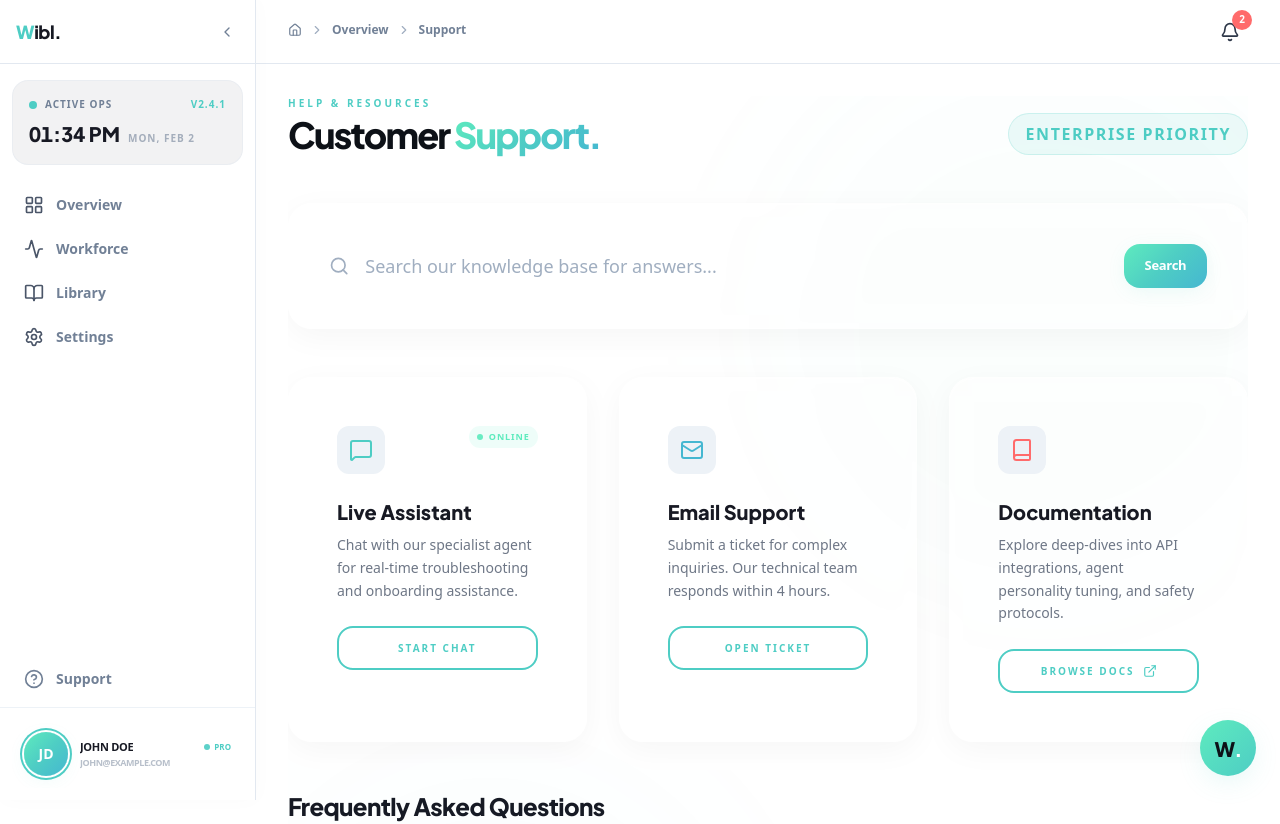
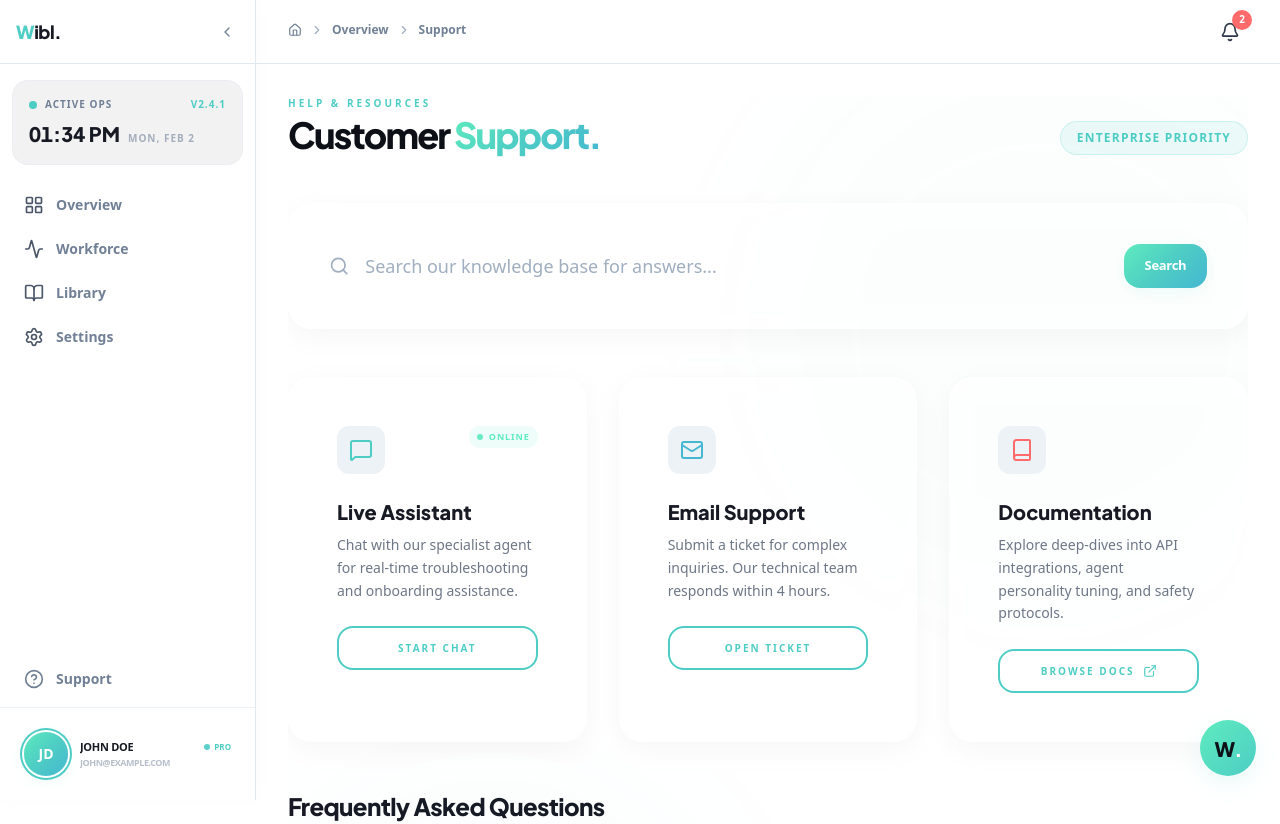
Before and after one commit to propr1121/Wibl, a Next.js app in the folder apps/wibl-portal/: page /support in a window 1280 px wide. Shown: the top 824 px of the page. Built offline with nearby package versions, Linux system fonts and the light colour scheme.

Commit message:
fix: resolve typescript errors in new dashboard pages (Badge variants and sizes)

```diff
--- a/apps/wibl-portal/src/app/(dashboard)/notifications/page.tsx
+++ b/apps/wibl-portal/src/app/(dashboard)/notifications/page.tsx
@@ -203,7 +203,7 @@ function NotificationItem({ notification, onDelete }: { notification: Notificati
                     {notification.message}
                 </p>
                 <div className="flex items-center gap-3 pt-2">
-                    <Badge variant="outlined" size="sm" className="bg-white/50 border-navy-100 text-navy-400">
+                    <Badge variant="teal" size="sm" className="bg-white/50 border-navy-100 text-navy-400">
                         {notification.category}
                     </Badge>
                 </div>
--- a/apps/wibl-portal/src/app/(dashboard)/settings/profile/page.tsx
+++ b/apps/wibl-portal/src/app/(dashboard)/settings/profile/page.tsx
@@ -55,7 +55,7 @@ export default function ProfilePage() {
                             <h2 className="text-xl font-display font-black text-navy-800">John Doe</h2>
                             <p className="text-sm text-navy-400 font-medium">Chief of Intelligence</p>
                         </div>
-                        <Badge variant="teal" size="lg" className="w-full justify-center py-2 font-black uppercase tracking-widest text-[9px]">
+                        <Badge variant="teal" size="md" className="w-full justify-center py-2 font-black uppercase tracking-widest text-[9px]">
                             Pro Account
                         </Badge>
                     </Card>
--- a/apps/wibl-portal/src/app/(dashboard)/support/page.tsx
+++ b/apps/wibl-portal/src/app/(dashboard)/support/page.tsx
@@ -25,7 +25,7 @@ export default function SupportPage() {
                     </h1>
                 </div>
                 <div className="flex items-center gap-3">
-                    <Badge variant="teal" size="lg" className="px-4 py-2 font-black tracking-widest uppercase">
+                    <Badge variant="teal" size="md" className="px-4 py-2 font-black tracking-widest uppercase">
                         Enterprise Priority
                     </Badge>
                 </div>
```
